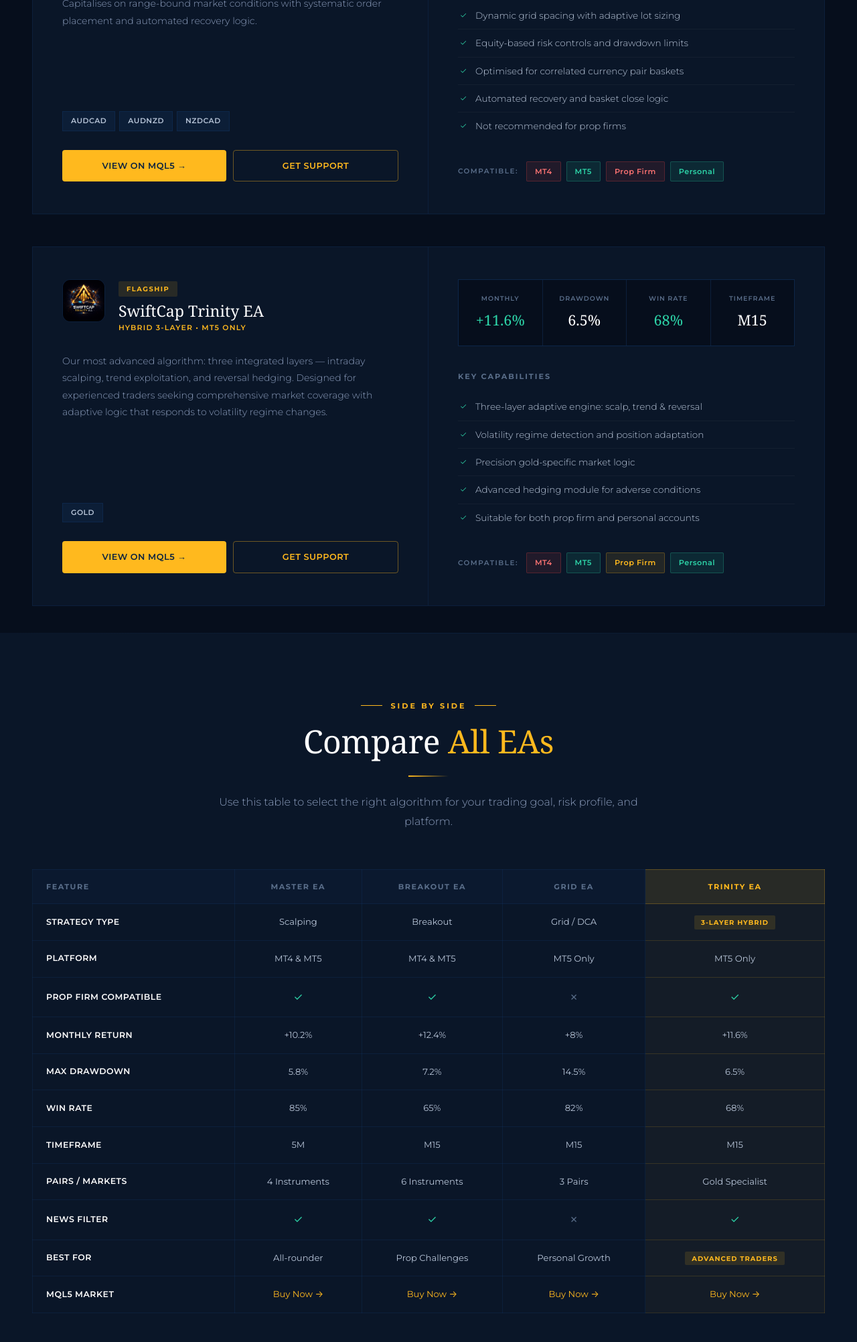
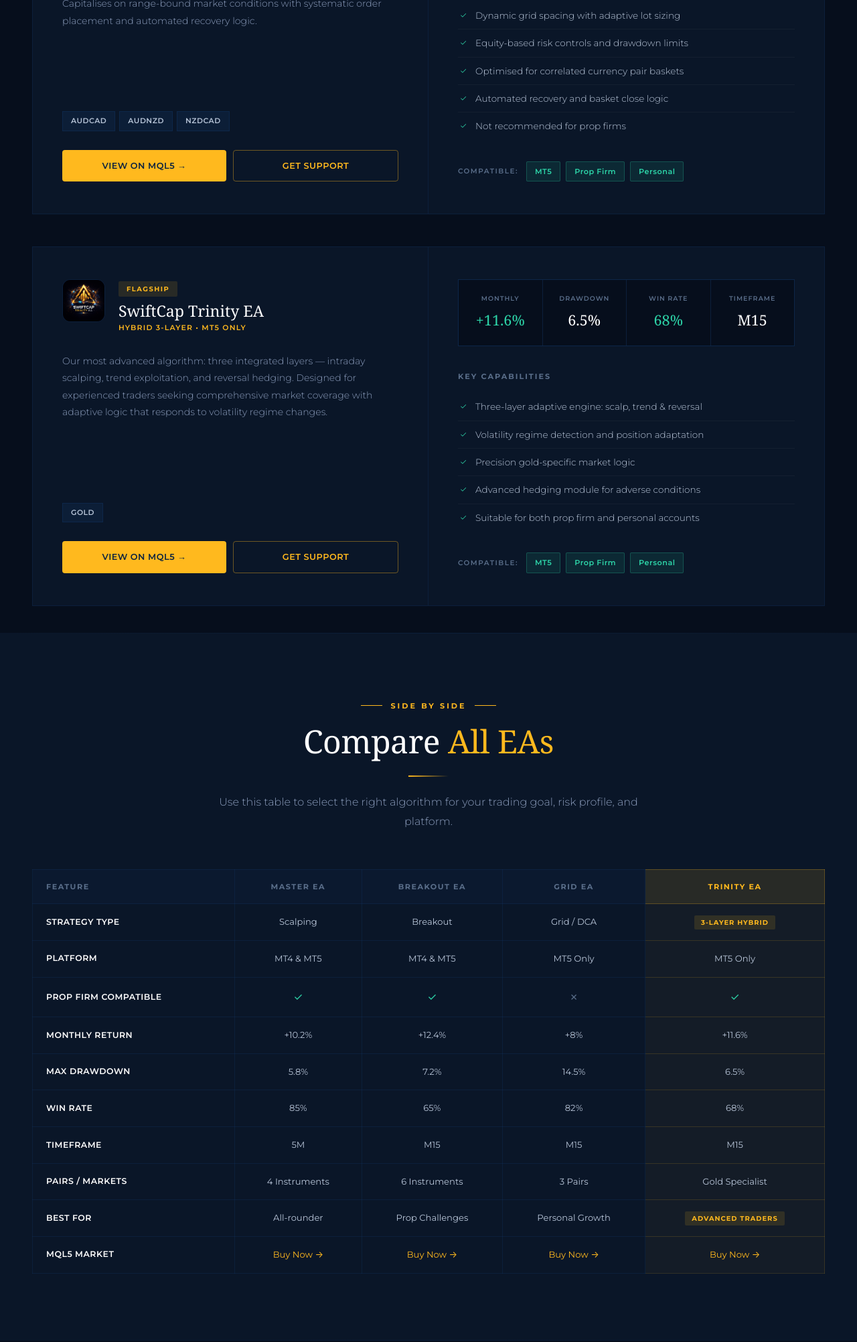
Before and after one commit to husskhan25/SwiftCapEAs, a plain HTML site: page eas.html in a window 1280 px wide. Shown: the part 2256-4260 px from the top of the page at 67% size. Drawn offline with Linux system fonts and the light colour scheme.

Commit message:
Update compatibility tags and FAQ balance recommendation

```diff
--- a/eas.html
+++ b/eas.html
@@ -782,9 +782,8 @@
               </ul>
               <div class="ea-compat">
                 <span class="ea-compat-label">Compatible:</span>
-                <span class="compat-tag compat-red">MT4</span>
                 <span class="compat-tag compat-green">MT5</span>
-                <span class="compat-tag compat-red">Prop Firm</span>
+                <span class="compat-tag compat-green">Prop Firm</span>
                 <span class="compat-tag compat-green">Personal</span>
               </div>
             </div>
@@ -843,9 +842,8 @@
               </ul>
               <div class="ea-compat">
                 <span class="ea-compat-label">Compatible:</span>
-                <span class="compat-tag compat-red">MT4</span>
                 <span class="compat-tag compat-green">MT5</span>
-                <span class="compat-tag compat-amber">Prop Firm</span>
+                <span class="compat-tag compat-green">Prop Firm</span>
                 <span class="compat-tag compat-green">Personal</span>
               </div>
             </div>
@@ -934,13 +932,6 @@
               <td class="highlight">Gold Specialist</td>
             </tr>
             <tr>
-              <td>News Filter</td>
-              <td><span class="check">✓</span></td>
-              <td><span class="check">✓</span></td>
-              <td><span class="cross">✗</span></td>
-              <td class="highlight"><span class="check">✓</span></td>
-            </tr>
-            <tr>
               <td>Best For</td>
               <td>All-rounder</td>
               <td>Prop Challenges</td>
@@ -983,7 +974,7 @@
         </div>
         <div class="faq-item">
           <h4>Can I run multiple EAs simultaneously?</h4>
-          <p>Yes. Many traders run Master EA and Breakout EA simultaneously on different instruments for diversified exposure. We recommend a minimum balance of $5,000 per EA for optimal performance. Join our <a href="https://discord.gg/gH3RJWRJKS" target="_blank">Discord</a> for multi-EA setup guides.</p>
+          <p>Yes. Many traders run Master EA and Breakout EA simultaneously on different instruments for diversified exposure. We recommend a minimum balance of $500 per EA for optimal performance. Join our <a href="https://discord.gg/gH3RJWRJKS" target="_blank">Discord</a> for multi-EA setup guides.</p>
         </div>
         <div class="faq-item">
           <h4>Why is Grid EA not prop firm compatible?</h4>
```
